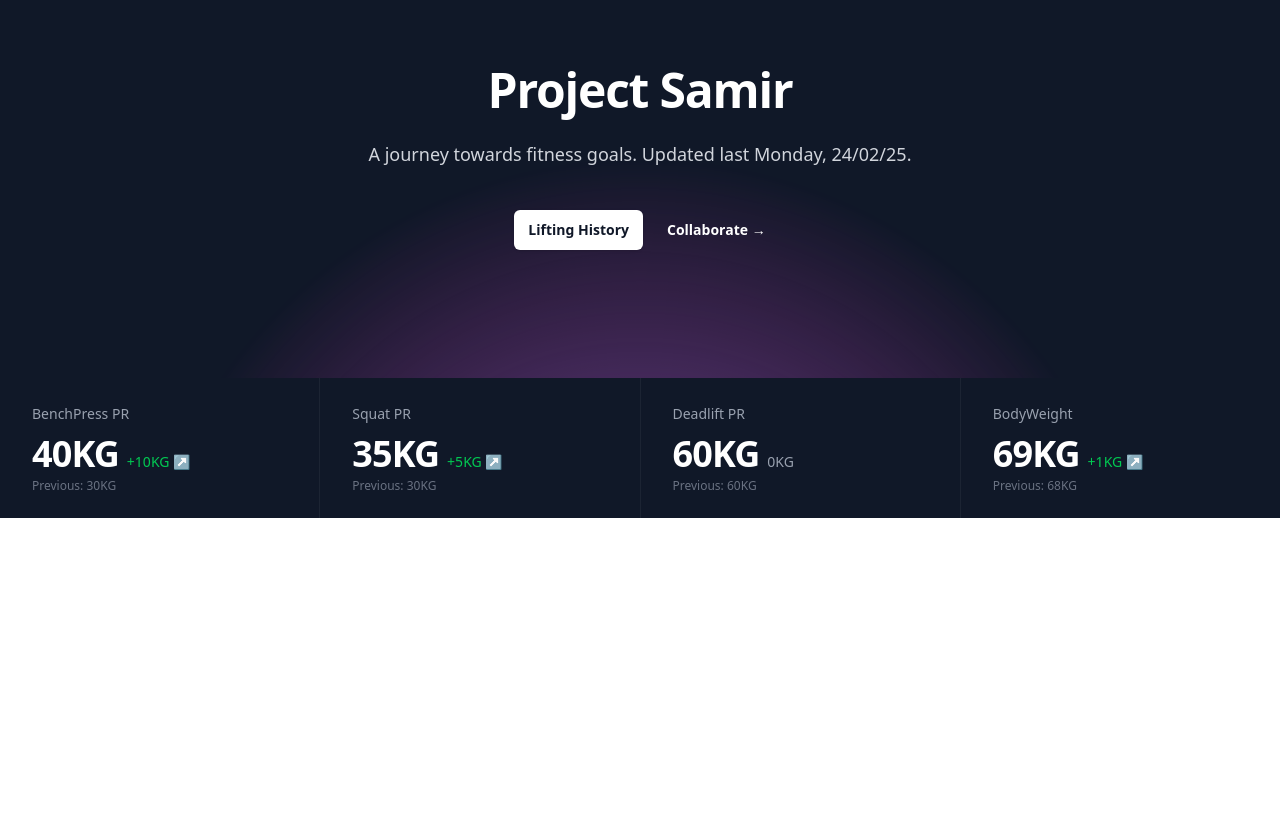
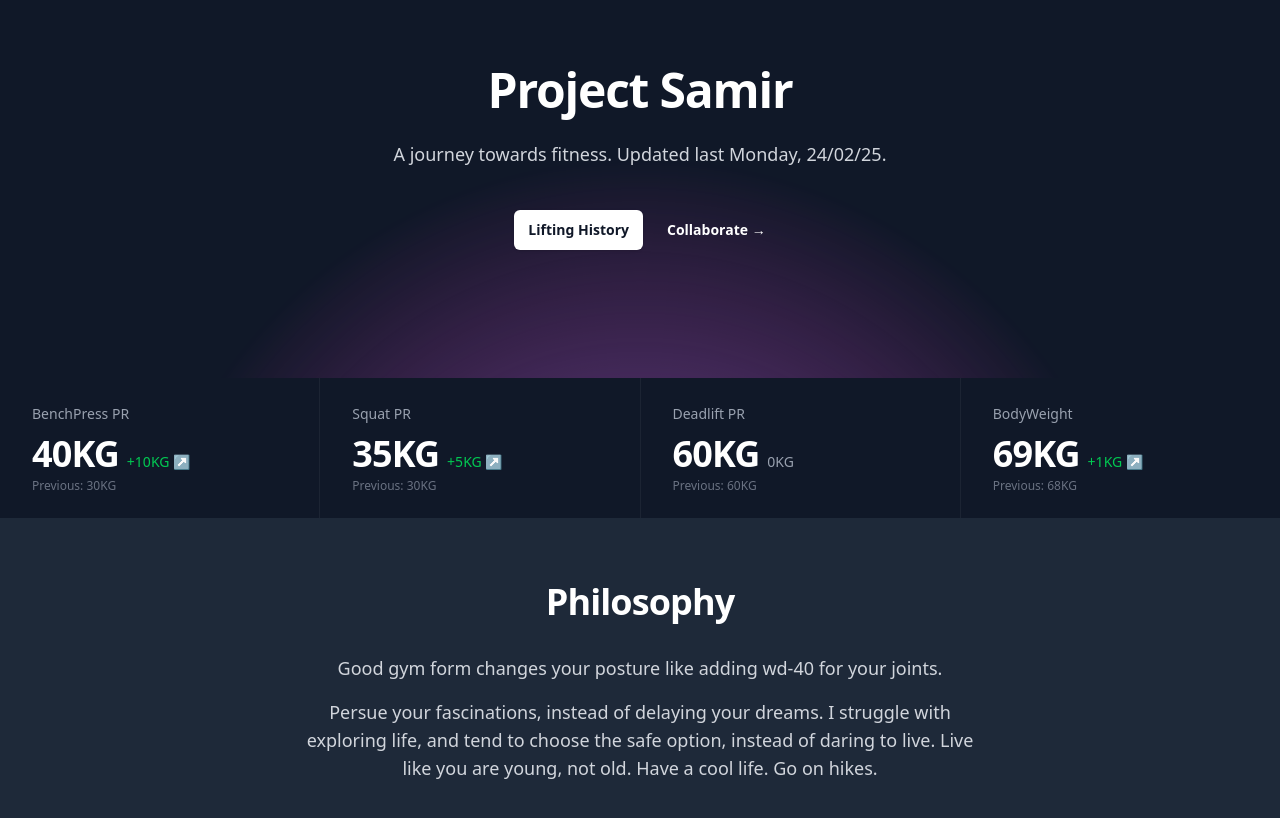
Before and after one commit to YelllowSunray/projectfitness, a Next.js app: page / in a window 1280 px wide. Shown: the part 300-1118 px from the top of the page. Before the commit the page ends 818 px from the top, so only its background shows below. Built offline with nearby package versions, Linux system fonts and the light colour scheme.

Commit message:
Your commit message here

```diff
--- a/src/app/dreams/page.js
+++ b/src/app/dreams/page.js
@@ -11,7 +11,7 @@ const DreamBoard = () => {
       dreams: [
         "Move back to London",
         "Watch Champions League in London",
-        "Visit Koko again",
+        "Visit KOKO again",
         "Travel to Vietnam",
         "Drink Vietnamese red bull",
         "Travel to Morocco and make msemen",
--- a/src/app/page.tsx
+++ b/src/app/page.tsx
@@ -18,7 +18,7 @@ function Home() {
               Project Samir
             </h2>
             <p className="mx-auto mt-6 max-w-xl text-pretty text-lg/8 text-gray-300">
-              A journey towards fitness goals. Updated last Monday, 24/02/25.
+              A journey towards fitness. Updated last Monday, 24/02/25.
             </p>
             <div className="mt-10 flex items-center justify-center gap-x-6">
               <a
@@ -76,6 +76,23 @@ function Home() {
           </div>
         </div>
       </div>
+      <div>
+      <div className="bg-gray-800 py-16">
+        <div className="mx-auto max-w-7xl px-6 lg:px-8">
+          <div className="mx-auto max-w-2xl text-center">
+            <h2 className="text-3xl font-bold tracking-tight text-white sm:text-4xl">Philosophy</h2>
+            <div className="mt-8 text-lg text-gray-300">
+              <p className="mb-4">
+                Good gym form changes your posture like adding wd-40 for your joints.
+              </p>
+              <p>
+                Persue your fascinations, instead of delaying your dreams. I struggle with exploring life, and tend to choose the safe option, instead of daring to live. Live like you are young, not old. Have a cool life. Go on hikes.
+              </p>
+            </div>
+          </div>
+        </div>
+      </div>
+      </div>
     </>
   );
 }
```
